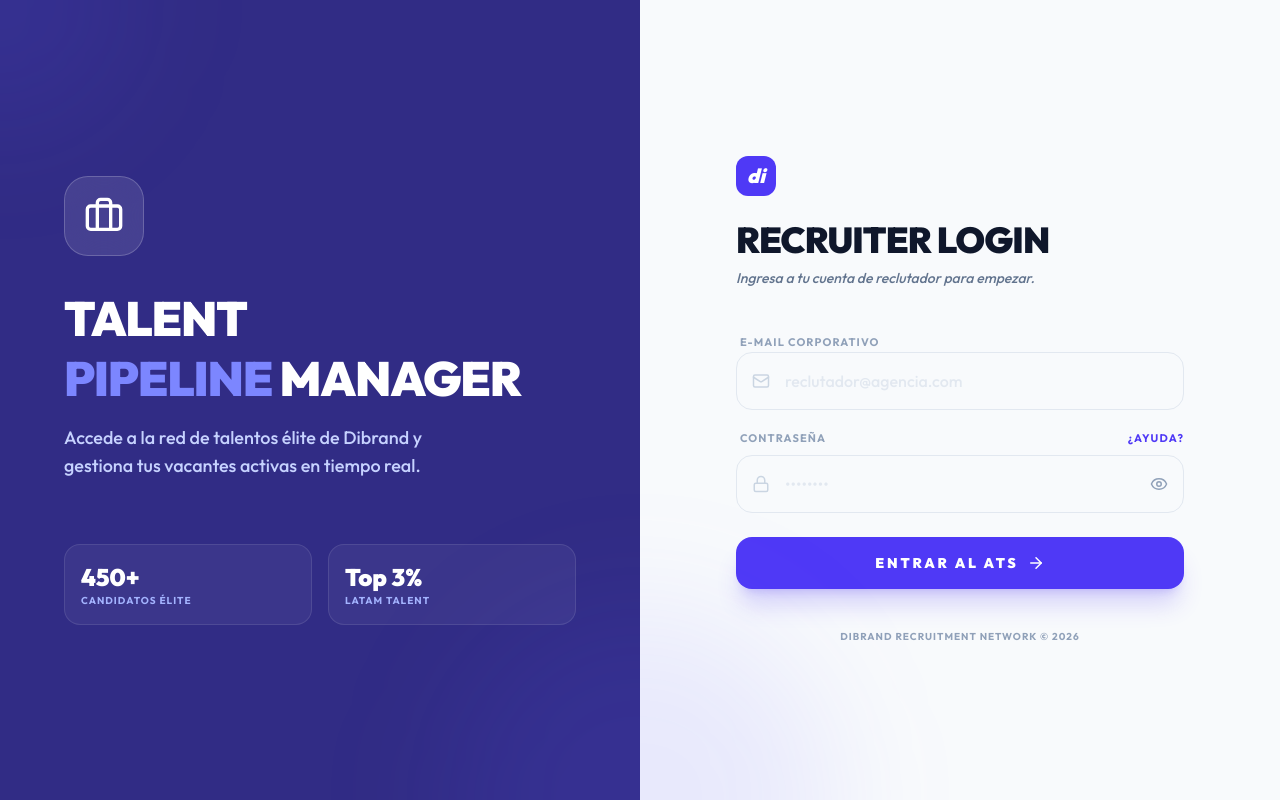
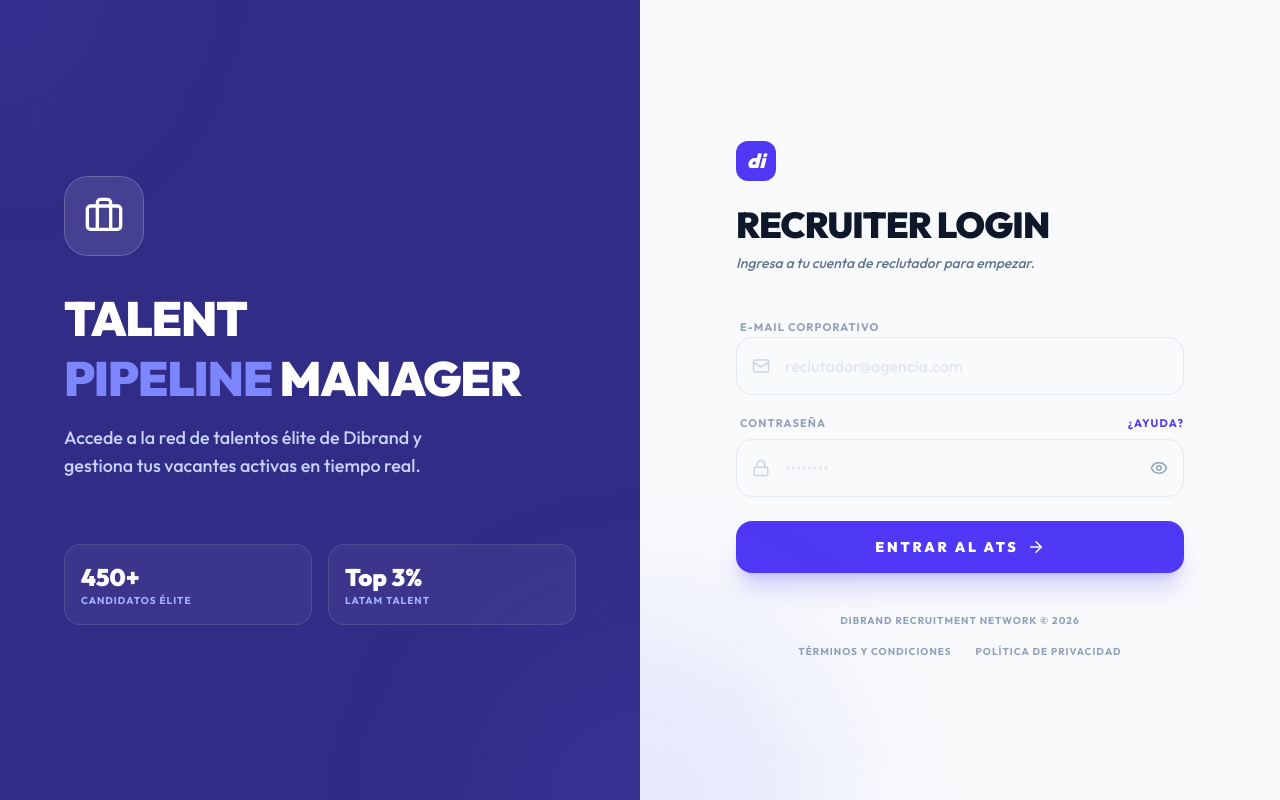
Before and after one commit to dibrand-dev/dibrand-redesign, a Next.js app: page /ats/login in a window 1280 px wide. Built offline with nearby package versions, Linux system fonts and the light colour scheme; no server answers.

Commit message:
feat(ats): add terms and privacy policy links to login page footer

```diff
--- a/app/ats/login/page.tsx
+++ b/app/ats/login/page.tsx
@@ -151,9 +151,19 @@ export default function AtsLoginPage() {
                         </button>
                     </form>
 
-                    <p className="text-center text-[10px] font-bold text-slate-400 uppercase tracking-widest">
-                        Dibrand Recruitment Network &copy; 2026
-                    </p>
+                    <div className="text-center space-y-4">
+                        <p className="text-[10px] font-bold text-slate-400 uppercase tracking-widest">
+                            Dibrand Recruitment Network &copy; 2026
+                        </p>
+                        <div className="flex justify-center gap-6">
+                            <a href="https://www.dibrand.co/es/terminos-del-servicio" target="_blank" rel="noopener noreferrer" className="text-[10px] font-bold text-slate-400 uppercase tracking-widest hover:text-indigo-600 transition-colors">
+                                Términos y Condiciones
+                            </a>
+                            <a href="https://www.dibrand.co/es/politica-de-privacidad" target="_blank" rel="noopener noreferrer" className="text-[10px] font-bold text-slate-400 uppercase tracking-widest hover:text-indigo-600 transition-colors">
+                                Política de Privacidad
+                            </a>
+                        </div>
+                    </div>
                 </div>
             </div>
         </div>
```
